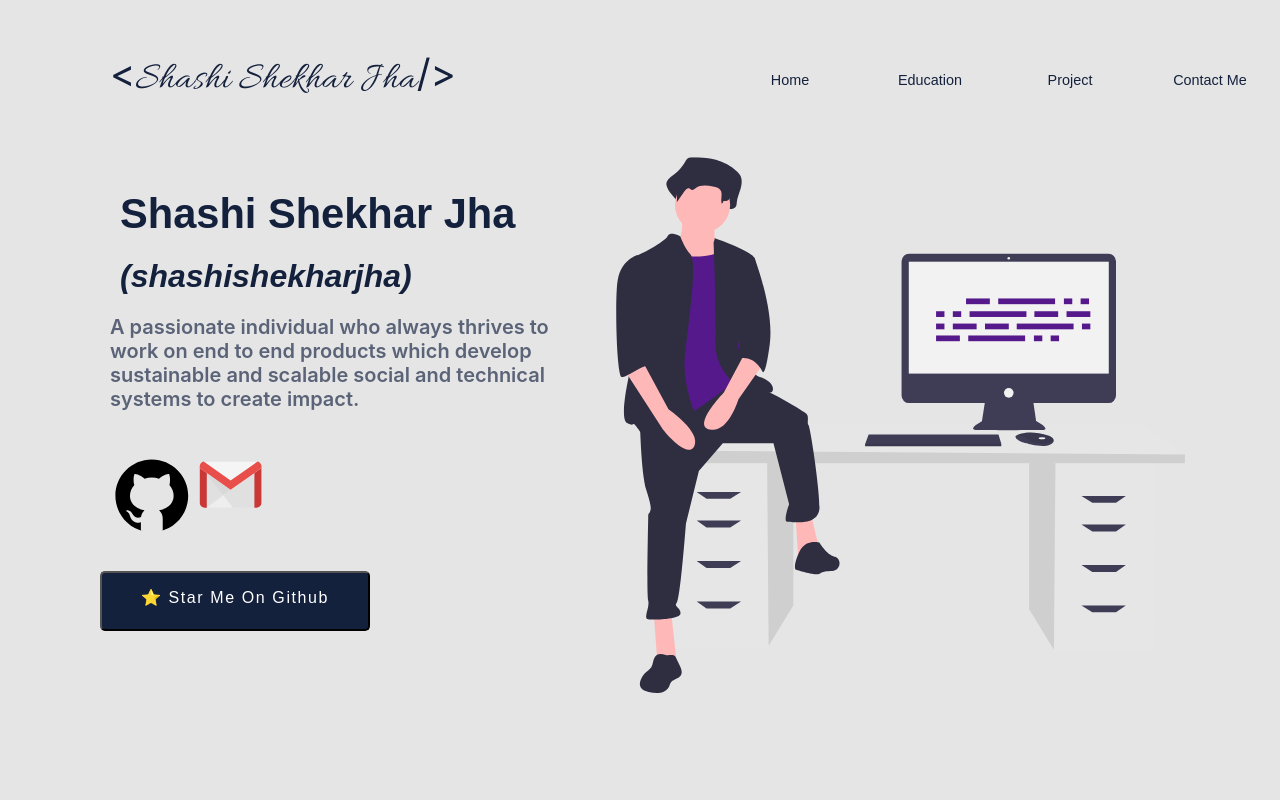
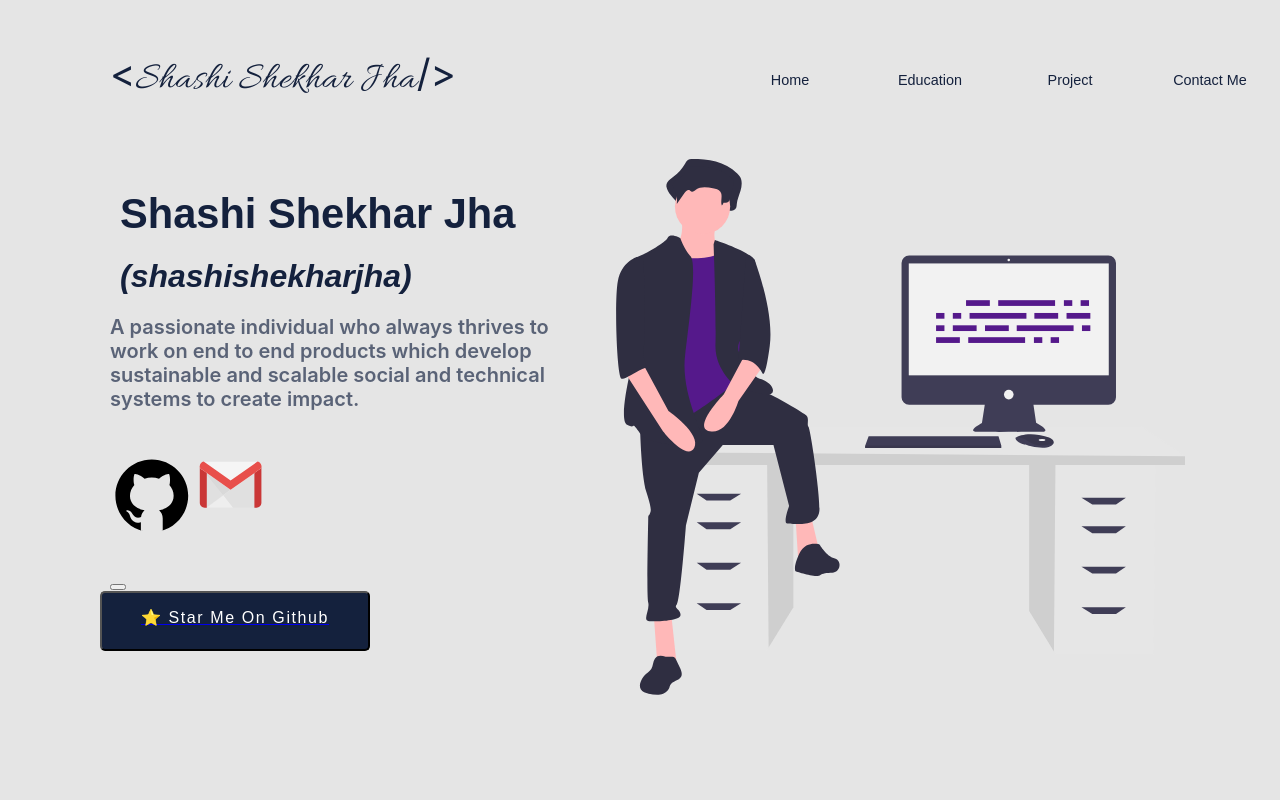
Before and after one commit to ShashiShekhar001/portfolio, a React (Create React App) app: page / in a window 1280 px wide. Shown: the top 800 px of the page. Built offline with nearby package versions, Linux system fonts and the light colour scheme.

Commit message:
Update header.jsx

```diff
--- a/src/components/navbar/header/header.jsx
+++ b/src/components/navbar/header/header.jsx
@@ -18,7 +18,8 @@ const Header = ()=>{
                     <div className='icon'><a href="mailto: sssshekharjha@gmail.com"><Gicon/></a></div>
                </div>
                <div className="hButton">
-                  <button className='star'>⭐ Star Me On Github</button>
+                <button></button>
+               <a href="https://github.com/ShashiShekhar001"><button className='star'>⭐ Star Me On Github</button></a>
                </div>
             </div>
             <div className="hImg">
```
